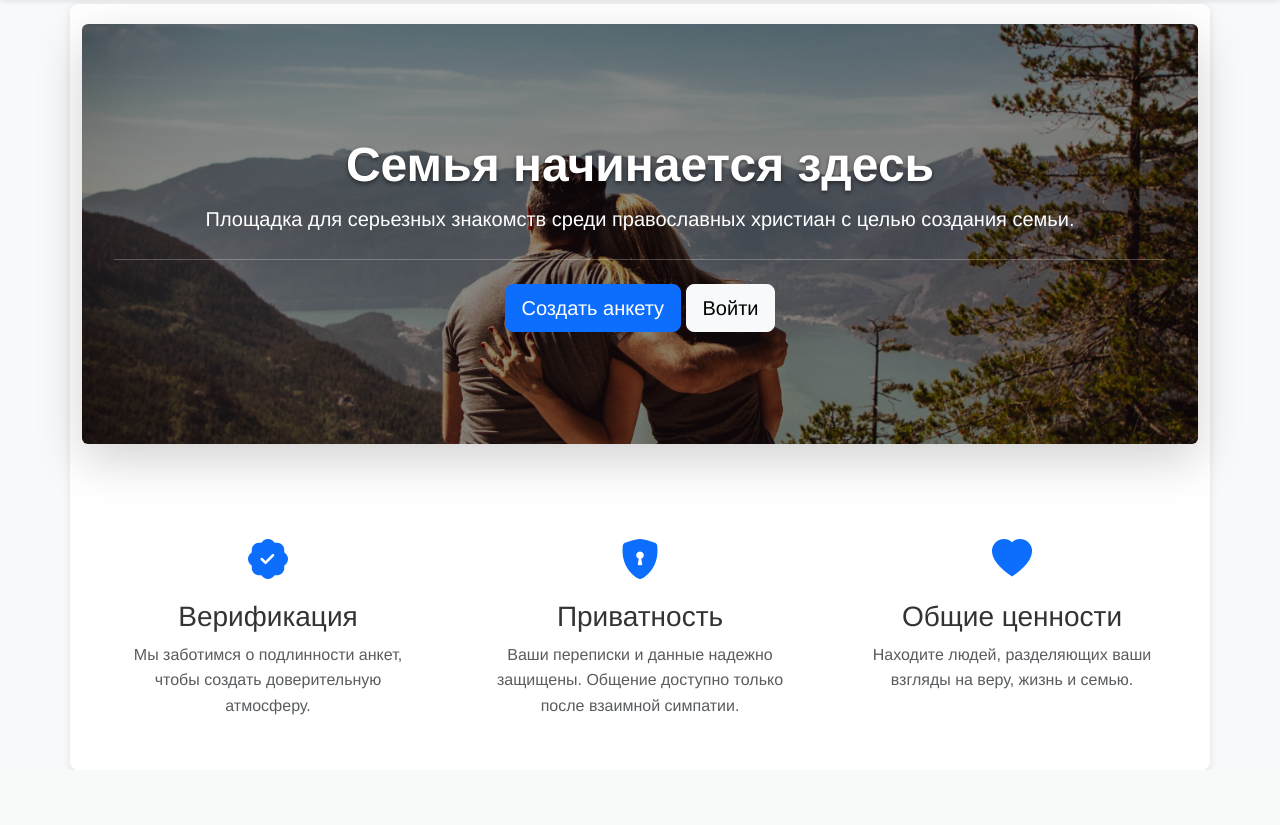
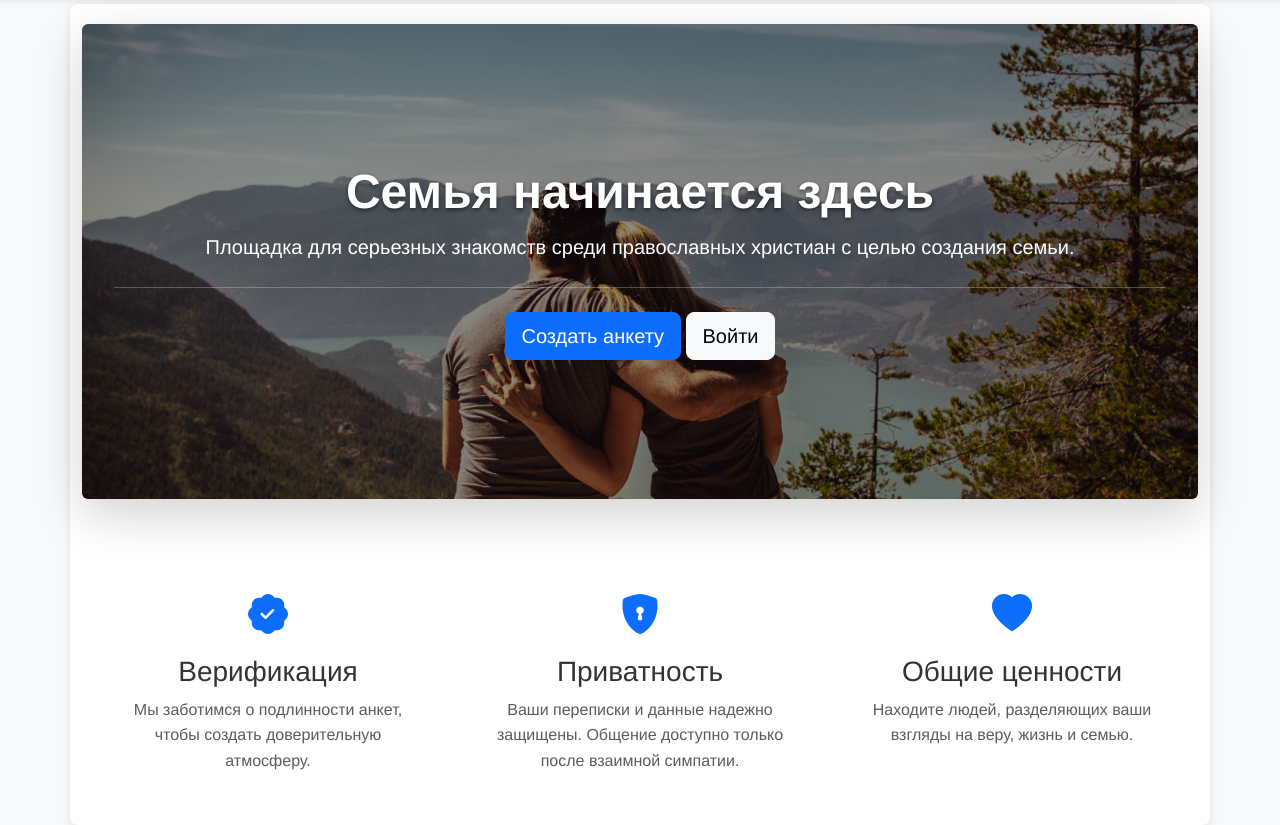
Before and after one commit to ddoltann/orthodox_dating_project, a Django app: page / in a window 1280 px wide. Shown: the part 156-981 px from the top of the page. Before the commit the page ends 871 px from the top, so only its background shows below. Run offline with Django 5.2, Linux system fonts and the light colour scheme.

Commit message:
Update styles.css

```diff
--- a/static/css/styles.css
+++ b/static/css/styles.css
@@ -58,7 +58,7 @@ main {
     background-size: cover;
     background-position: center;
     width: 100%;
-    height: 420px;
+    height: 475px;
     display: flex;
     flex-direction: column;
     justify-content: center;
@@ -96,4 +96,5 @@ main {
 .g-4, .gx-4 {
     --bs-gutter-x: 1.5rem;
     justify-content: center;
+
 }
```
